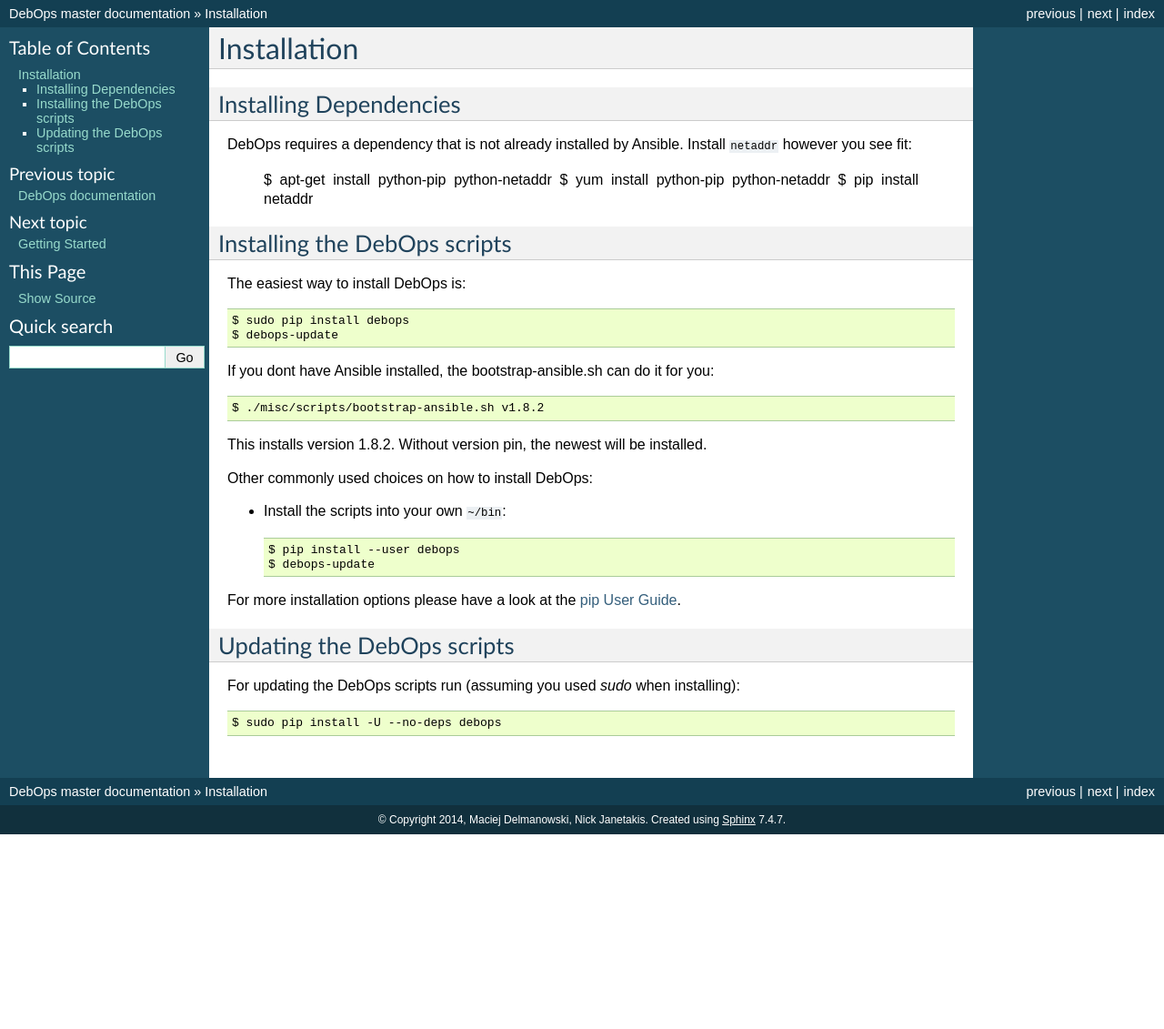
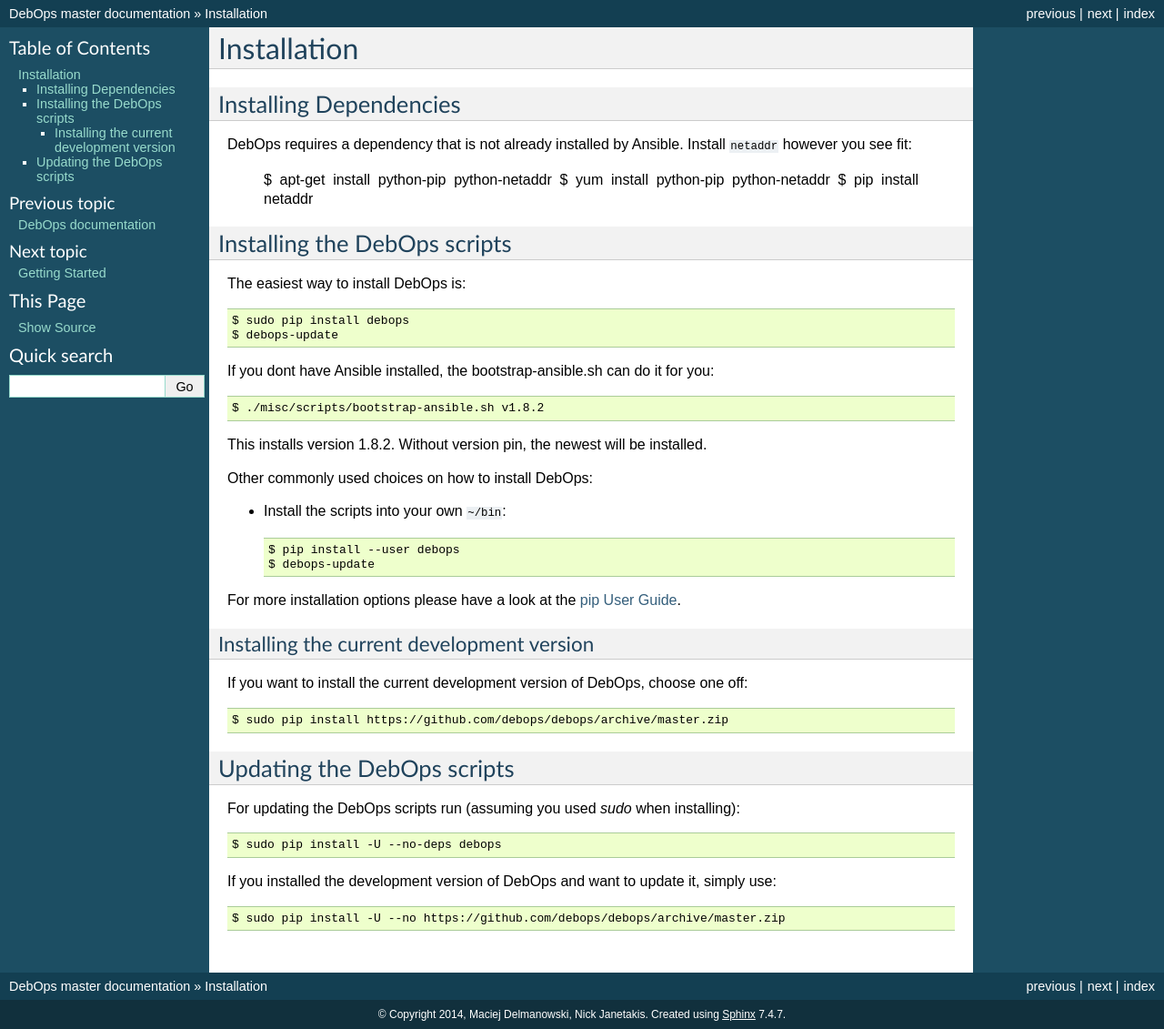
Before and after one commit to debops/docs, a Sphinx documentation site: the page built from docs/installation.rst, in a window 1280 px wide. Shown: the whole page at 91% size. Built offline with Sphinx 7.4.7, drawn with Linux system fonts in a browser that asks for light colours; before the commit the page ends 917 px from its top, so only the background shows below that.

Commit message:
Add instructions for installing the development version.

```diff
--- a/docs/installation.rst
+++ b/docs/installation.rst
@@ -39,6 +39,14 @@
 <https://pip.pypa.io/en/latest/user_guide.html>`_.
 
 
+Installing the current development version
+~~~~~~~~~~~~~~~~~~~~~~~~~~~~~~~~~~~~~~~~~~~~
+
+If you want to install the current development version of DebOps,
+choose one off::
+
+  $ sudo pip install https://github.com/debops/debops/archive/master.zip
+
 
 Updating the DebOps scripts
 ^^^^^^^^^^^^^^^^^^^^^^^^^^^^^^^^
@@ -48,6 +56,13 @@
 
   $ sudo pip install -U --no-deps debops
 
+
+If you installed the development version of DebOps and want to update
+it, simply use::
+
+  $ sudo pip install -U --no https://github.com/debops/debops/archive/master.zip
+
+
 ..
  Local Variables:
  mode: rst
```
